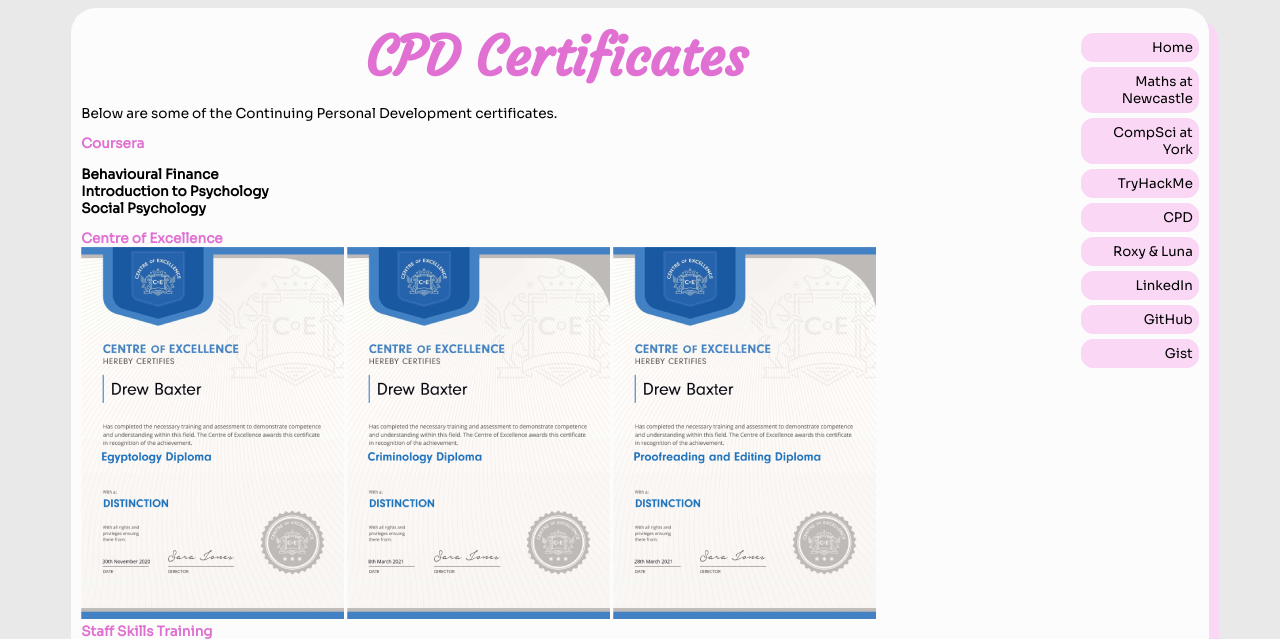
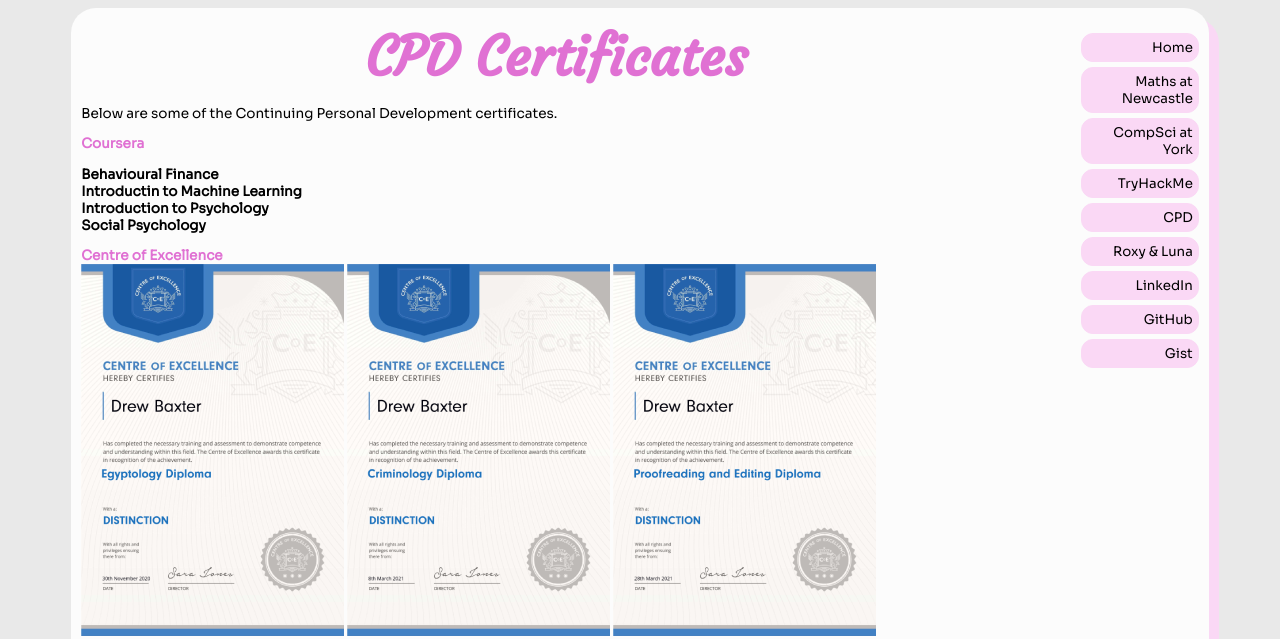
Before and after one commit to drew-bassett/website, a Django app: page /website/cpd/ in a window 1280 px wide. Shown: the top 639 px of the page. Run offline with Django 4.2, Linux system fonts and the light colour scheme.

Commit message:
Update cpd.html

```diff
--- a/website/templates/cpd.html
+++ b/website/templates/cpd.html
@@ -7,6 +7,7 @@
 <h2>Coursera</h2>
 <p>
     <a href="https://www.coursera.org/account/accomplishments/certificate/S9UUS3ZBDM82" target="_blank">Behavioural Finance</a><br/>
+    <a href="https://www.coursera.org/account/accomplishments/verify/PY82WAVWH9YM" target="_blank">Introductin to Machine Learning</a><br/>
     <a href="https://www.coursera.org/account/accomplishments/verify/QSXBD3Z7TSP9" target="_blank">Introduction to Psychology</a><br/>
     <a href="https://coursera.org/share/2e80ee3623e5838bf71b3c34e6e0643b" target="blank">Social Psychology</a>
 </p>
```
